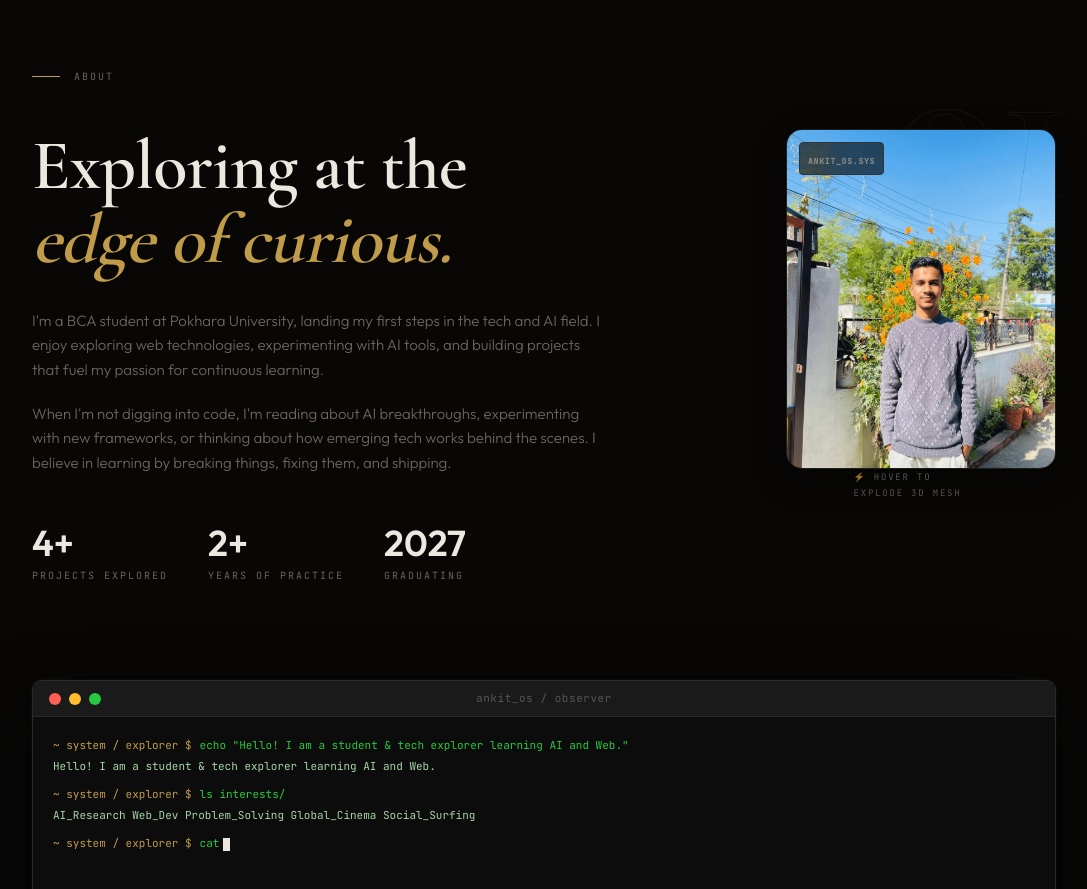
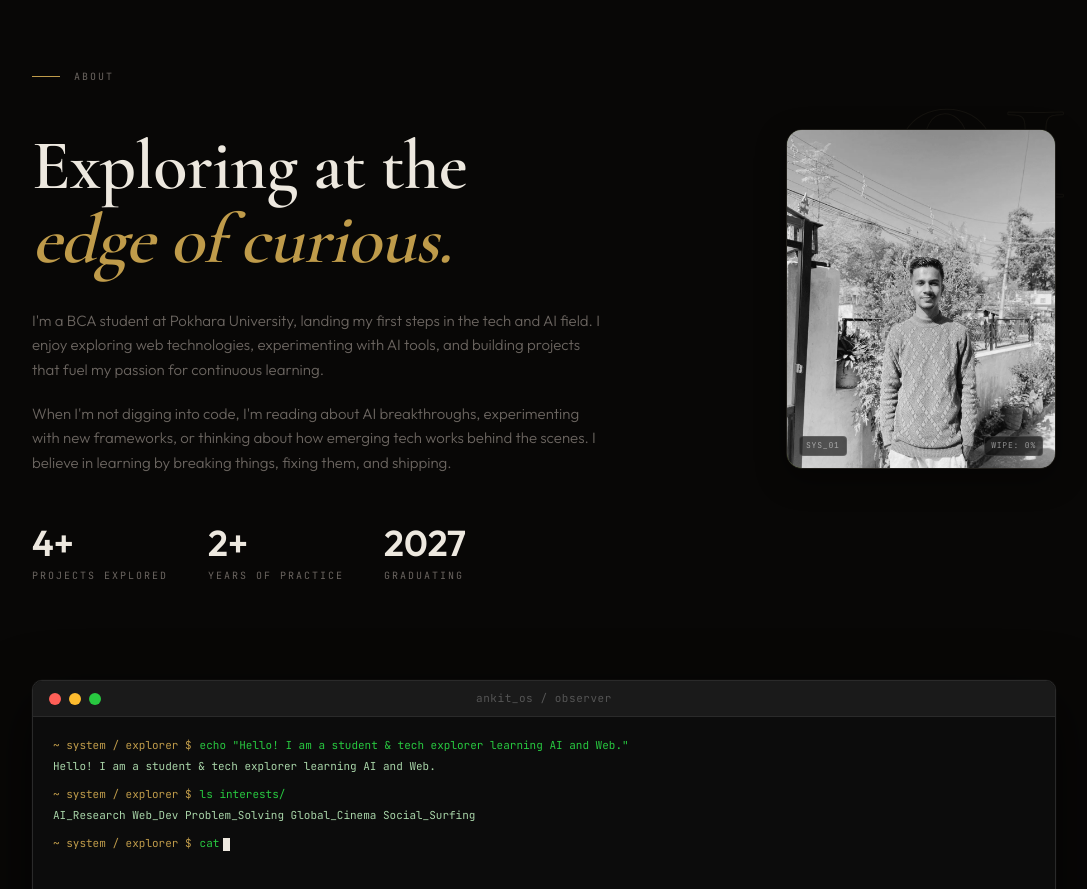
Before and after one commit to ghimire-ankit/Portfolio, a Next.js app: page / in a window 1280 px wide. Shown: the part 860-1749 px from the top of the page, without its empty margins (96-1183 px from the left). Built offline with nearby package versions, Linux system fonts and the light colour scheme.

Commit message:
feat: premium interactive comparison wipe slider between portraits

```diff
--- a/components/ui/PixelPhotoFrame.tsx
+++ b/components/ui/PixelPhotoFrame.tsx
@@ -1,6 +1,6 @@
 "use client";
-import React, { useState, useRef, useEffect, MouseEvent } from "react";
-import { motion, useSpring, useTransform } from "framer-motion";
+import React, { useState, useRef, useEffect, MouseEvent, TouchEvent } from "react";
+import { motion, useSpring } from "framer-motion";
 
 interface PixelPhotoFrameProps {
     src1: string;  // Base image (ankit.webp)
@@ -17,169 +17,145 @@ export default function PixelPhotoFrame({
     height = 340,
     alt = "Portrait",
 }: PixelPhotoFrameProps) {
+    const containerRef = useRef<HTMLDivElement>(null);
     const [hovering, setHovering] = useState(false);
-    const containerRef = useRef<HTMLDivElement>(null);
 
-    // Spring physics configuration for luxurious Awwwards-style lag-free responsiveness
-    const springConfig = { damping: 25, stiffness: 220, mass: 0.6 };
-    const rotateX = useSpring(0, springConfig);
-    const rotateY = useSpring(0, springConfig);
+    // Dynamic slider center-point (0 to 100%)
+    const targetWipe = useSpring(0, { damping: 28, stiffness: 350 });
 
-    // Handle magnetic coordinate calculations
-    const handleMouseMove = (e: MouseEvent<HTMLDivElement>) => {
+    const updateWipe = (clientX: number) => {
         const el = containerRef.current;
         if (!el) return;
+        const rect = el.getBoundingClientRect();
+        // Calculate X coordinate relative to container width (clamped between 0 and 1)
+        const relX = Math.max(0, Math.min(1, (clientX - rect.left) / rect.width));
+        targetWipe.set(relX * 100);
+    };
 
-        const rect = el.getBoundingClientRect();
-        const centerX = rect.left + rect.width / 2;
-        const centerY = rect.top + rect.height / 2;
+    const handleMouseMove = (e: MouseEvent<HTMLDivElement>) => {
+        updateWipe(e.clientX);
+    };
 
-        // Calculate cursor offset percentage from center (-0.5 to 0.5)
-        const percentX = (e.clientX - centerX) / rect.width;
-        const percentY = (e.clientY - centerY) / rect.height;
+    const handleTouchMove = (e: TouchEvent<HTMLDivElement>) => {
+        if (e.touches[0]) {
+            updateWipe(e.touches[0].clientX);
+        }
+    };
 
-        // Map to angle limits (max 18deg rotation)
-        rotateX.set(-percentY * 22);
-        rotateY.set(percentX * 22);
+    const handleMouseEnter = (e: MouseEvent<HTMLDivElement>) => {
+        setHovering(true);
+        updateWipe(e.clientX);
     };
 
     const handleMouseLeave = () => {
         setHovering(false);
-        rotateX.set(0);
-        rotateY.set(0);
+        // Animate slider back to default (0% - fully showing base image)
+        targetWipe.set(0);
     };
 
-    const handleTouchStart = () => {
-        // Toggle hover state on mobile devices
-        setHovering(prev => !prev);
-    };
+    // We keep track of the current spring value of targetWipe to animate style properties
+    const [wipeValue, setWipeValue] = useState(0);
+    useEffect(() => {
+        const unsubscribe = targetWipe.on("change", (latest) => {
+            setWipeValue(latest);
+        });
+        return () => unsubscribe();
+    }, [targetWipe]);
 
     return (
         <div
             ref={containerRef}
-            className="relative cursor-pointer select-none"
+            className="relative select-none overflow-hidden rounded-2xl border border-[var(--border)] transition-colors duration-500"
             style={{
                 width,
                 height,
-                perspective: "1200px" // Creates depth space for 3D translations
+                boxShadow: hovering
+                    ? "0 20px 40px rgba(0,0,0,0.6), 0 0 0 1px var(--accent)"
+                    : "0 10px 30px rgba(0,0,0,0.4)"
             }}
             onMouseMove={handleMouseMove}
-            onMouseEnter={() => setHovering(true)}
+            onMouseEnter={handleMouseEnter}
             onMouseLeave={handleMouseLeave}
-            onTouchStart={handleTouchStart}
+            onTouchMove={handleTouchMove}
+            onTouchStart={() => setHovering(true)}
+            onTouchEnd={handleMouseLeave}
         >
-            <motion.div
-                className="w-full h-full relative"
-                style={{
-                    rotateX,
-                    rotateY,
-                    transformStyle: "preserve-3d", // Required to allow children to exist in separate Z spaces
-                }}
-            >
-                {/* ─── LAYER 1: BACK LAYER (ankit2webp.webp) ─── */}
-                <motion.div
-                    className="absolute inset-0 rounded-2xl overflow-hidden bg-[var(--bg-secondary)] border border-[var(--border)]"
-                    style={{
-                        transformStyle: "preserve-3d",
-                        boxShadow: "0 10px 30px rgba(0,0,0,0.6)",
-                    }}
-                    animate={
-                        hovering
-                            ? { translateZ: -30, opacity: 0.9, filter: "grayscale(0%)" }
-                            : { translateZ: 0, opacity: 0, filter: "grayscale(100%)" }
-                    }
-                    transition={{ type: "spring", stiffness: 260, damping: 24 }}
-                >
+            {/* ─── IMAGE 2: ALT VIEW (Always sits fully visible in background) ─── */}
             {/* eslint-disable-next-line @next/next/no-img-element */}
             <img
                 src={src2}
-                        alt="Alternative view"
+                alt="Alternative Portrait view"
                 draggable={false}
-                        className="w-full h-full object-cover object-top"
+                className="absolute inset-0 w-full h-full object-cover object-top filter grayscale-0 transition-transform duration-700"
+                style={{
+                    transform: hovering ? "scale(1.03)" : "scale(1)"
+                }}
             />
-                </motion.div>
 
-                {/* ─── LAYER 2: MIDDLE HOLOGRAPHIC MESH LAYOUT (Interactive Grid & Scanning lines) ─── */}
-                <motion.div
-                    className="absolute inset-0 rounded-2xl border border-[var(--accent)]/50 pointer-events-none overflow-hidden"
+            {/* ─── IMAGE 1: BASE VIEW (Sits on top, clipped horizontally via clipPath) ─── */}
+            <div
+                className="absolute inset-0 w-full h-full"
                 style={{
-                        backgroundImage: `
-                            radial-gradient(var(--accent) 1px, transparent 1.5px),
-                            linear-gradient(rgba(191, 155, 74, 0.03) 1px, transparent 1px),
-                            linear-gradient(90deg, rgba(191, 155, 74, 0.03) 1px, transparent 1px)
-                        `,
-                        backgroundSize: "16px 16px, 16px 16px, 16px 16px",
-                        backgroundColor: "rgba(13, 11, 9, 0.55)",
-                        backdropFilter: hovering ? "blur(2px)" : "blur(0px)",
-                        boxShadow: "0 0 40px rgba(191,155,74,0.15), inset 0 0 20px rgba(191,155,74,0.1)",
+                    clipPath: `inset(0 ${wipeValue}% 0 0)`, // Clips the right side as slider moves left
                 }}
-                    animate={
-                        hovering
-                            ? { translateZ: 15, opacity: 0.85, scale: 0.98 }
-                            : { translateZ: 0, opacity: 0, scale: 1 }
-                    }
-                    transition={{ type: "spring", stiffness: 240, damping: 22 }}
-                >
-                    {/* Glowing Mesh lines details */}
-                    <div className="absolute inset-x-0 h-[2px] bg-gradient-to-r from-transparent via-[var(--accent)] to-transparent opacity-60 animate-[scan_2.8s_linear_infinite]" />
-
-                    {/* Tech stats floating */}
-                    <div className="absolute inset-0 flex flex-col justify-between p-4 font-mono text-[9px] text-[var(--accent)]/90 tracking-widest leading-none select-none">
-                        <div className="flex justify-between">
-                            <span>[3D_MESH_DECONSTRUCT]</span>
-                            <span>ACTIVE: {hovering ? "TRUE" : "FALSE"}</span>
-                        </div>
-                        <div className="flex justify-between items-end">
-                            <span>xYZ_COORD: ROT_3D</span>
-                            <span>01 / 02</span>
-                        </div>
-                    </div>
-                </motion.div>
-
-                {/* ─── LAYER 3: FRONT LAYER (ankit.webp) ─── */}
-                <motion.div
-                    className="absolute inset-0 rounded-2xl overflow-hidden bg-[var(--bg-secondary)] border border-[var(--border)]"
-                    style={{
-                        transformStyle: "preserve-3d",
-                        boxShadow: hovering
-                            ? "0 25px 50px rgba(0,0,0,0.8)"
-                            : "0 10px 30px rgba(0,0,0,0.4)",
-                    }}
-                    animate={
-                        hovering
-                            ? { translateZ: 60, opacity: 0.65, scale: 1.04, filter: "grayscale(100%)" }
-                            : { translateZ: 0, opacity: 1, scale: 1, filter: "grayscale(0%)" }
-                    }
-                    transition={{ type: "spring", stiffness: 220, damping: 20 }}
             >
                 {/* eslint-disable-next-line @next/next/no-img-element */}
                 <img
                     src={src1}
                     alt={alt}
                     draggable={false}
-                        className="w-full h-full object-cover object-top transition-transform duration-700"
+                    className="w-full h-full object-cover object-top filter grayscale transition-transform duration-700"
+                    style={{
+                        transform: hovering ? "scale(1.03)" : "scale(1)"
+                    }}
                 />
+            </div>
 
-                    {/* Corner badge */}
-                    <div className="absolute top-3 left-3 bg-black/60 backdrop-blur-md px-2 py-0.5 rounded border border-[#333] z-20 pointer-events-none">
-                        <span className="font-mono text-[8px] text-[#888] tracking-widest font-bold">ANKIT_OS.SYS</span>
+            {/* ─── INTERACTIVE RADAR DIVIDER BAR ─── */}
+            {/* Draws a high-end active line exactly at the sliding boundary */}
+            <div
+                className="absolute top-0 bottom-0 w-0.5 bg-[var(--accent)] pointer-events-none z-20 transition-opacity duration-300"
+                style={{
+                    left: `${100 - wipeValue}%`,
+                    opacity: hovering ? 1 : 0,
+                    boxShadow: "0 0 10px var(--accent), 0 0 20px var(--accent)"
+                }}
+            >
+                {/* Radial handle glow block */}
+                <div className="absolute top-1/2 -translate-y-1/2 -translate-x-1/2 w-2 h-16 rounded-full bg-[var(--accent)] border border-black shadow-lg" />
             </div>
-                </motion.div>
-            </motion.div>
 
-            {/* Behind Ambient Neon shadow bloom */}
+            {/* ─── DETAILS & METADATA OVERLAYS (Awwwards-style HUD feel) ─── */}
+            <div className="absolute inset-x-0 bottom-3 px-3 flex justify-between items-center font-mono text-[8px] tracking-widest text-white/50 z-30 pointer-events-none">
+                <span className="bg-black/60 backdrop-blur-md px-1.5 py-0.5 rounded border border-white/10 uppercase">
+                    {wipeValue > 50 ? "ALT_02" : "SYS_01"}
+                </span>
+                <span className="bg-black/60 backdrop-blur-md px-1.5 py-0.5 rounded border border-white/10">
+                    WIPE: {Math.round(wipeValue)}%
+                </span>
+            </div>
+
+            {/* Scan text helper */}
             <div
-                className="absolute -inset-4 bg-[var(--accent)] blur-3xl rounded-full transition-opacity duration-700 pointer-events-none -z-20"
-                style={{ opacity: hovering ? 0.18 : 0 }}
-            />
+                className="absolute top-3 right-3 bg-black/60 backdrop-blur-md px-2 py-0.5 rounded border border-white/10 text-white/70 font-mono text-[8px] tracking-wider z-30 pointer-events-none opacity-0 transition-opacity duration-300"
+                style={{ opacity: hovering ? 1 : 0 }}
+            >
+                [ INTERACTIVE WIPE ]
+            </div>
 
-            {/* Dynamic touch guide overlay */}
+            {/* Bottom help label */}
             <div
-                className="absolute -bottom-8 left-1/2 -translate-x-1/2 font-mono text-[9px] uppercase tracking-[0.2em] text-[#888] transition-opacity duration-300 pointer-events-none"
+                className="absolute -bottom-8 left-1/2 -translate-x-1/2 font-mono text-[9px] uppercase tracking-[0.2em] text-[#888] pointer-events-none transition-opacity duration-300 whitespace-nowrap"
                 style={{ opacity: hovering ? 1 : 0.6 }}
             >
-                {hovering ? "⚡ Move cursor to tilt mesh" : "⚡ Hover to explode 3D Mesh"}
+                {hovering ? "⚡ drag left/right to compare" : "⚡ hover / swipe to interact"}
             </div>
+
+            {/* Ambient Background Glow */}
+            <div
+                className="absolute -inset-4 bg-[var(--accent)] blur-2xl rounded-full transition-opacity duration-500 pointer-events-none -z-10"
+                style={{ opacity: hovering ? 0.1 : 0 }}
+            />
         </div>
     );
 }
```
Lines whose indentation alone changed are shown as unchanged.
